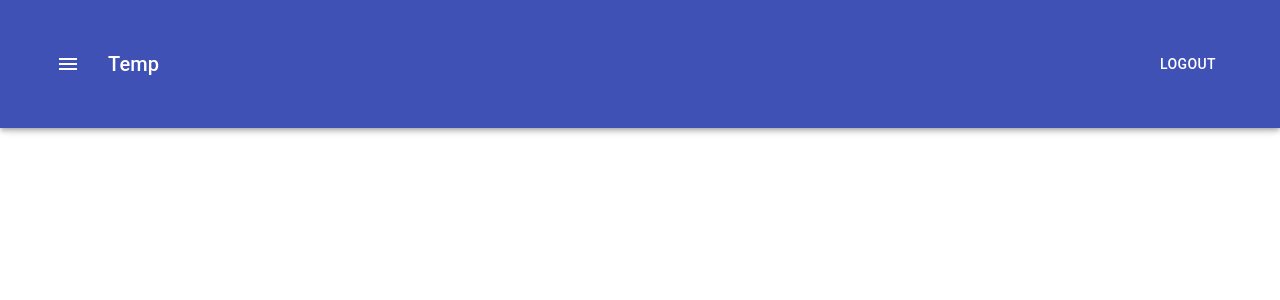
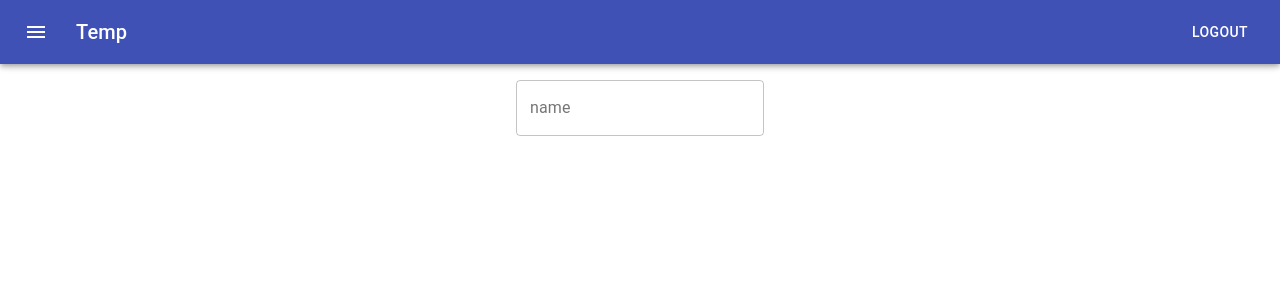
Before and after one commit to Tarun047/ZeMoSo-Assignments, a React (Create React App) app in the folder React-Practice/resumemaker/: page / in a window 1280 px wide. Shown: the top 300 px of the page. Built offline with nearby package versions, Linux system fonts and the light colour scheme.

Commit message:
Auto Commit by Script

```diff
--- a/React-Practice/resumemaker/src/App.js
+++ b/React-Practice/resumemaker/src/App.js
@@ -8,19 +8,12 @@ import BasicForm from './FormMaker/BasicFormMaker';
 const useStyles = makeStyles(
   theme=>(
     {
-      main:
-      {
-        padding:32,
-      },
       appBar:
       {
         flexGrow:1,
-        padding:32,
       },
       root:
       {
-        height:'100%',
-        width:'100%',
         display:'flex',
         flexWrap:'wrap',
         flexDirection:'column',
@@ -38,7 +31,7 @@ function App() {
   const classes = useStyles();
 
   return (
-        <Container maxWidth="sm" className={classes.main}>
+        <Container maxWidth="sm">
           <AppBar className={classes.appBar}>
             <Toolbar>
               <IconButton edge="start" className={classes.menuButton} color="inherit" aria-label="menu">
@@ -50,6 +43,7 @@ function App() {
               <Button color="inherit">Logout</Button>
             </Toolbar>
           </AppBar>
+          <Toolbar />
           <Box className={classes.root}>
             <BasicForm fields={{name:"FirstName"}} />
           </Box>
```
